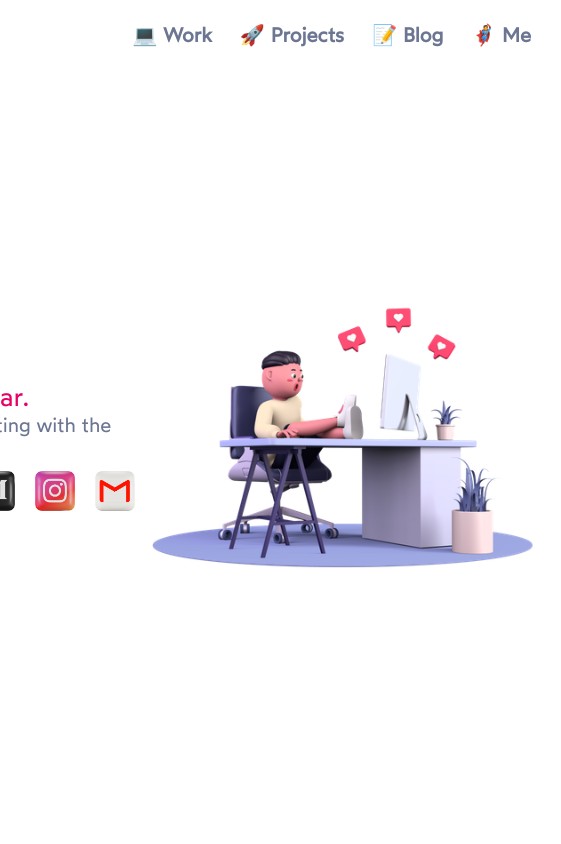
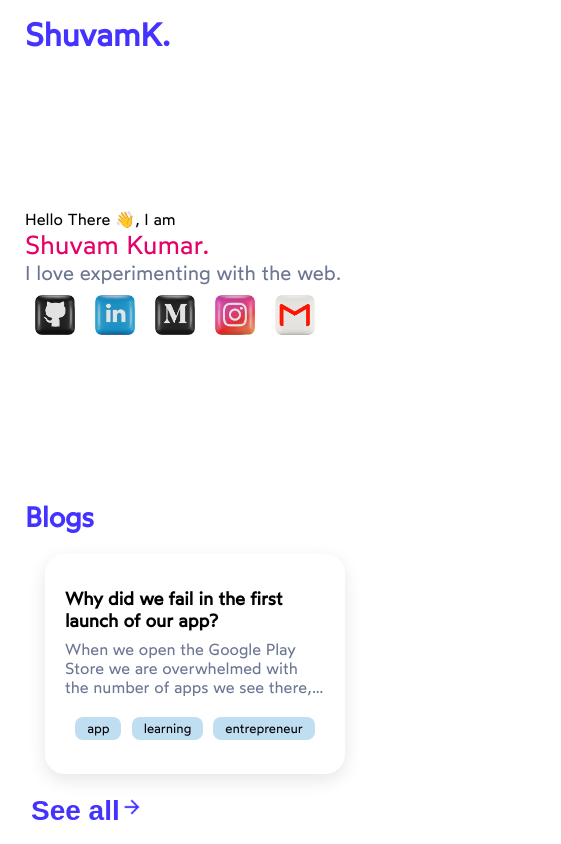
Before and after one commit to shuvamk/shuvamk.github.io, a Next.js app: page / in a window 390 px wide. Shown: the whole page, 561 px wide, since content can reach past the window. Built offline with nearby package versions, Linux system fonts and the light colour scheme.

Commit message:
Made mobile responsive

```diff
--- a/components/home/footer/blogs/blogs.js
+++ b/components/home/footer/blogs/blogs.js
@@ -14,6 +14,9 @@ function Blogs() {
         {blogList.map((blog) => {
           return <BlogCard blog={blog} />;
         })}
+      </div>
+      <div className={styles.bodyMobile}>
+        <BlogCard blog={blogList[0]} />
       </div>
 
       <div className={styles.footer}>
--- a/components/home/footer/blogs/blogs.module.css
+++ b/components/home/footer/blogs/blogs.module.css
@@ -3,6 +3,9 @@
   display: flex;
   justify-content: space-between;
   /* background-color: #f0faf9; */
+}
+.bodyMobile {
+  display: none;
 }
 .blogTitle {
   transform: rotate(270deg);
@@ -45,6 +48,31 @@
 
 @media (max-width: 450px) {
   .blogs {
+    flex-direction: column;
+    justify-content: flex;
+    align-items: center;
+  }
+  .header {
+    width: 100%;
+    justify-content: flex-start;
+  }
+  .body {
     display: none;
   }
+  .bodyMobile {
+    display: flex;
+  }
+  .blogTitle {
+    transform: rotate(0deg);
+  }
+  .footer {
+    width: 100%;
+  }
+  .allButton {
+    width: 100%;
+  }
+  .buttonTitle {
+    display: flex;
+    transform: rotate(0deg);
+  }
 }
--- a/components/home/header/navbar/navbar.module.css
+++ b/components/home/header/navbar/navbar.module.css
@@ -13,3 +13,9 @@
 .navItem:hover {
   color: #e60067;
 }
+
+@media (max-width: 450px) {
+  .navbar {
+    display: none;
+  }
+}
--- a/components/home/mainfold/3dimage/3dimage.module.css
+++ b/components/home/mainfold/3dimage/3dimage.module.css
@@ -3,3 +3,9 @@
   flex: 1;
   justify-content: center;
 }
+
+@media (max-width: 450px) {
+  .image {
+    display: none;
+  }
+}
```
